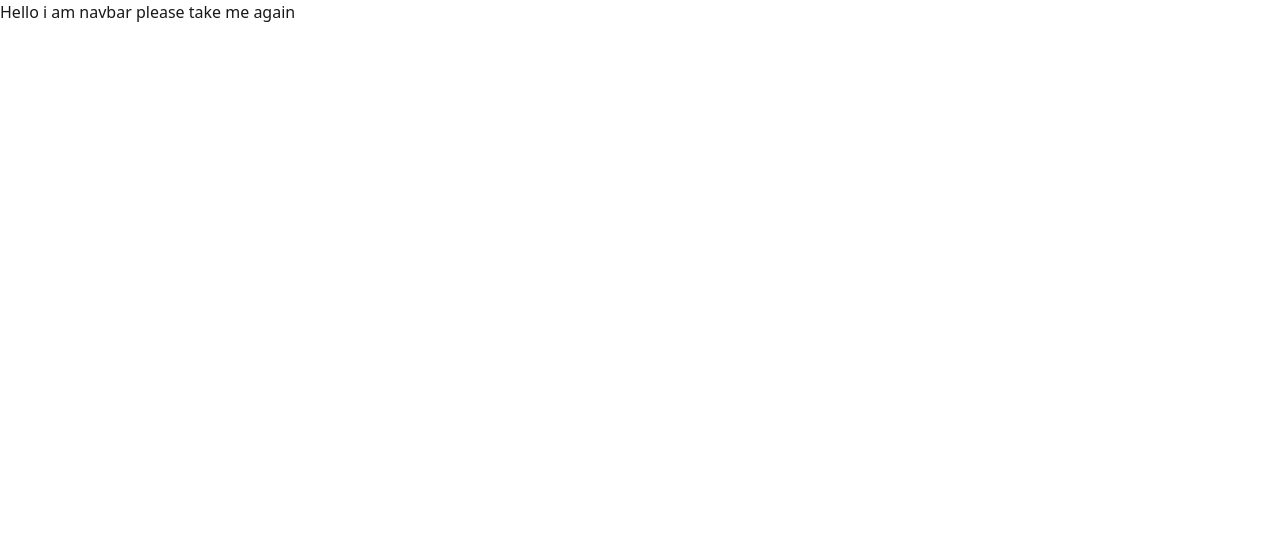
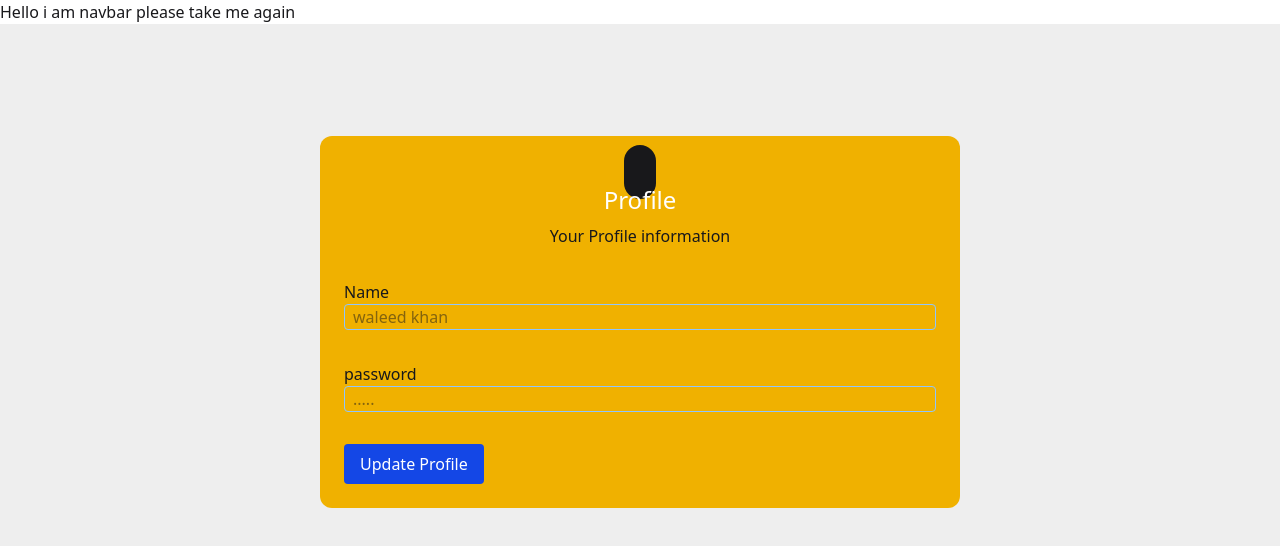
Before and after one commit to Waleedkhan-dev/Real_time_Chat_App, a React (Vite) app in the folder Frontend/: page /profile in a window 1280 px wide. Before the commit this address led to /sigin. Shown: the top 546 px of the page. Built offline with nearby package versions, Linux system fonts and the light colour scheme.

Commit message:
update profile pic

```diff
--- a/Frontend/src/App.jsx
+++ b/Frontend/src/App.jsx
@@ -27,7 +27,7 @@ function App() {
         <Route path="/signup" element={!user ? <SigUpPage /> : <Navigate to="/" />} />
         <Route path="/signin" element={!user ? <SigninPage /> : <Navigate to="/" />} />
         <Route path="/settings" element={<Settings />} />
-        <Route path="/profile" element={<ProtectedRoute element={<ProfilePage />} />} />
+        <Route path="/profile" element={<ProfilePage />} />
       </Routes>
     </Fragment>
   );
--- a/Frontend/src/Pages/ProfilePage.jsx
+++ b/Frontend/src/Pages/ProfilePage.jsx
@@ -4,21 +4,29 @@ const ProfilePage = () => {
     <Fragment>
       <div className="h-screen bg-base-300 pt-20">
         <div className="max-w-2xl mx-auto p-4 py-8">
-     <div className="bg-base-300 rounded-xl p-6 space-y-8">
+          <div className="bg-yellow-500 relative rounded-xl p-6 space-y-8">
             <div className="text-center">
-       <h1 className="text-white text-2xl font-medium ">Profile</h1>
-       <p className="mt-2 ">Your Profile information</p>
-      </div>
-      <div className="flex flex-col' items-center gap-4">
-       <img src={authuser.profilePic || "avatar.png"} alt="" />
               <label
                 htmlFor="avatr-upload"
-        className={`absolute top-0 right-0 bg-base-content hover:scale-105
+                className={`bg-base-content h-10 w-20 rounded-full hover:scale-105
          p-4`}
               >
 
               </label>
+              <h1 className="text-white text-2xl font-medium ">Profile</h1>
+              <p className="mt-2 ">Your Profile information</p>
             </div>
+            <div className="flex flex-col justify-start    ">
+              <label htmlFor="">Name</label>
+              <input type="text" readOnly placeholder="waleed khan" className="outline-none border-blue-300 px-2 border rounded" />
+
+            </div>
+            <div className="flex flex-col justify-start  ">
+              <label htmlFor="">password</label>
+              <input type="text" readOnly placeholder="....." className="outline-none border-blue-300 px-2 border rounded" />
+
+            </div>
+            <button className="bg-blue-700 px-4 py-2 rounded text-white cursor-pointer">Update Profile</button>
           </div>
         </div>
       </div>
--- a/Frontend/src/Pages/SigninPage.jsx
+++ b/Frontend/src/Pages/SigninPage.jsx
@@ -3,7 +3,6 @@ import { AiFillProfile } from "react-icons/ai";
 import { MdEmail } from "react-icons/md";
 import { RiLockPasswordLine } from "react-icons/ri";
 import { Link } from "react-router-dom";
-
 const SigninPage = () => {
  return (
   <Fragment>
```
Also changed, not shown: 1 other file (tests, documents, lock files or other folders). Lines whose indentation alone changed are shown as unchanged.
